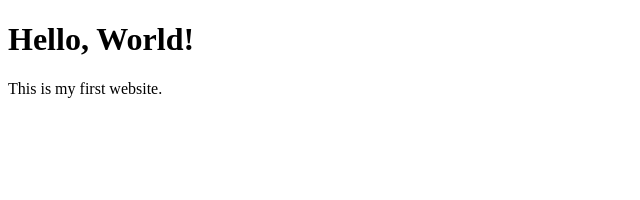
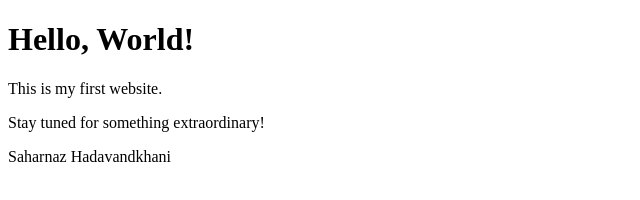
Before and after one commit to Saharnaz-Hdvnd/my-website., a plain HTML site: page index.html in a window 1280 px wide. Shown: the whole page, without its empty margins (0-640 px from the left). Drawn offline with Linux system fonts and the light colour scheme.

Commit message:
Added name and exciting message

```diff
--- a/index.html
+++ b/index.html
@@ -6,5 +6,7 @@
 <body>
   <h1>Hello, World!</h1>
   <p>This is my first website.</p>
+  <p>Stay tuned for something extraordinary!</p>
+  <p>Saharnaz Hadavandkhani</p>
 </body>
 </html>
```
